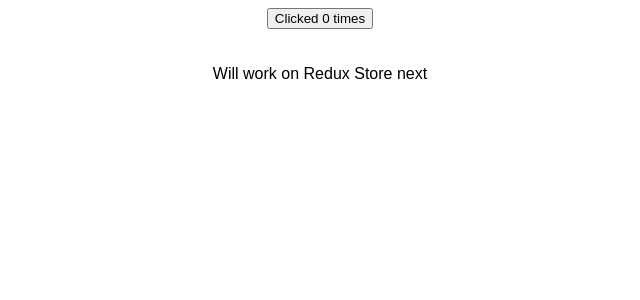
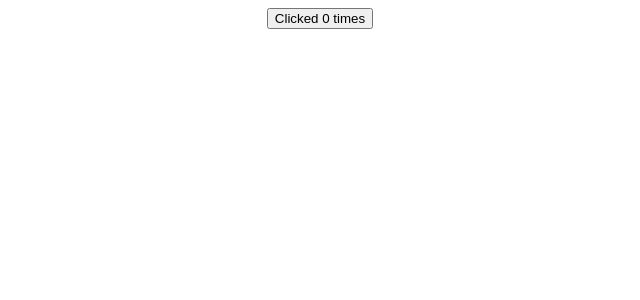
Before and after one commit to arif034/class-functional-all-code, a React (Create React App) app: page / in a window 1280 px wide. Shown: the top 300 px of the page, without its empty margins (320-960 px from the left). Built offline with nearby package versions, Linux system fonts and the light colour scheme.

Commit message:
redux code in other samdbox redux code in other samdbox

```diff
--- a/src/App.js
+++ b/src/App.js
@@ -4,9 +4,6 @@
   return (
     <div className="App">
       <CounterHOC />
-      <br />
-      <br />
-      Will work on Redux Store next
     </div>
   );
 }
```
